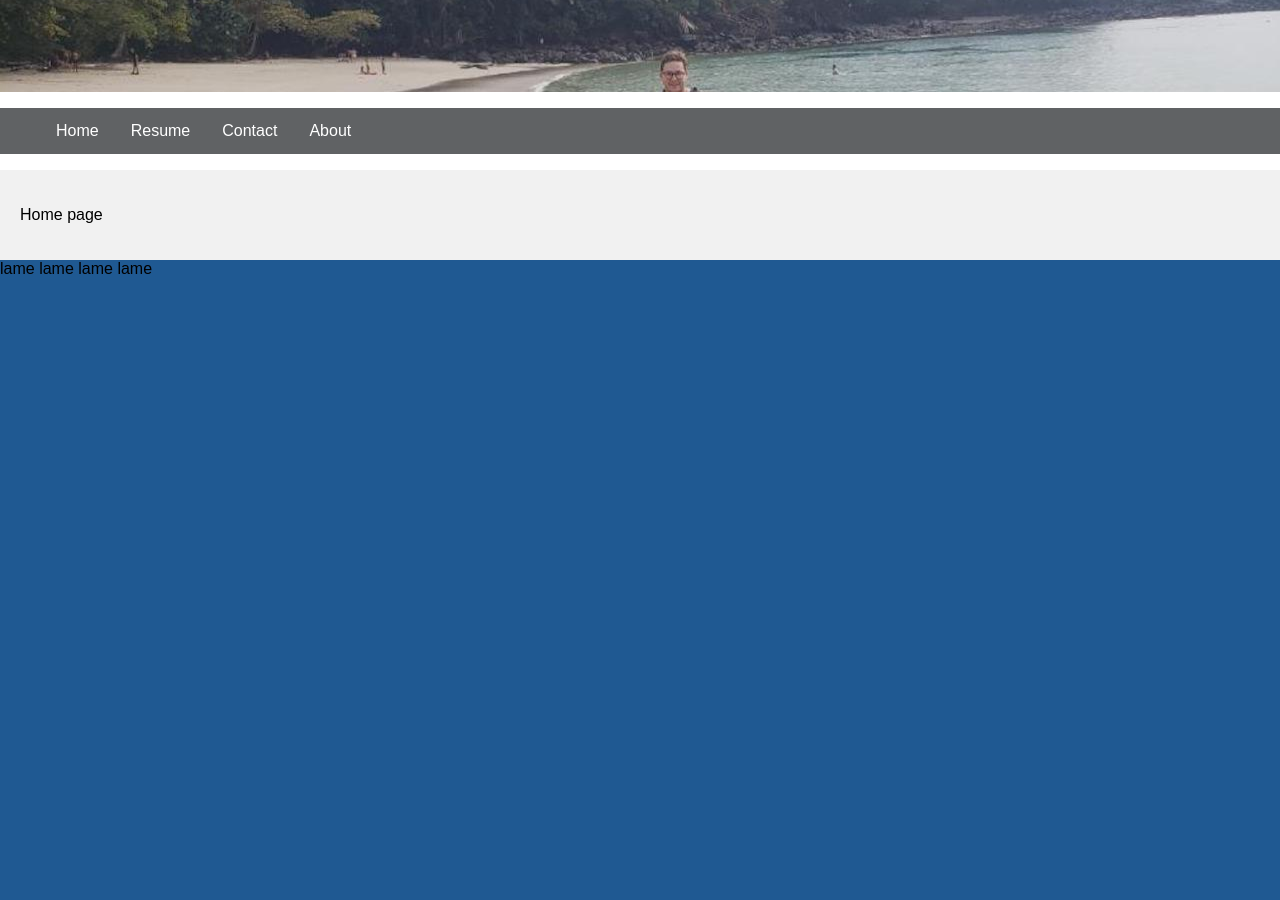
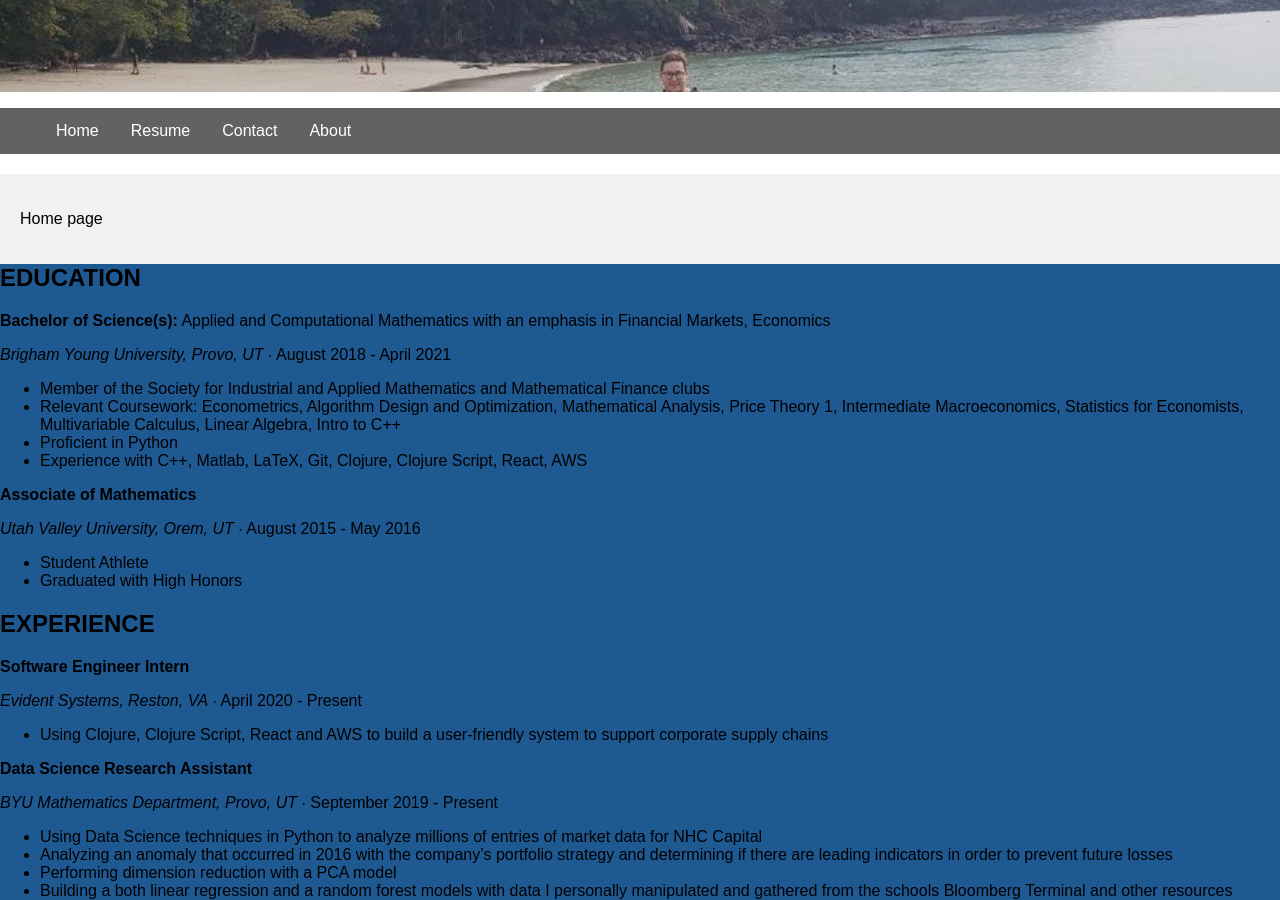
Before and after one commit to layniecalderwood/coryrhunter.com, a Jekyll site: the page built from index.md, in a window 1280 px wide and 900 px high, scrolled down 220 px. Built offline with Jekyll 4.4.1, drawn with Linux system fonts in a browser that asks for light colours; our own code applies the rules of GitHub Pages for plain Markdown files; some of the changed text lies outside the part shown.

Commit message:
let's see here

```diff
--- a/_layouts/default.html
+++ b/_layouts/default.html
@@ -113,12 +113,88 @@ footer {
 </article></a>
 
 <a id="resume"><section class="fwh-slide">
-   <p> lame lame lame lame </p>
+   <p>
+     {{ "<h2>EDUCATION</h2>
+
+   **Bachelor of Science(s):** Applied and Computational Mathematics with an emphasis in Financial Markets, Economics
+
+   *Brigham Young University, Provo, UT* ∙ August 2018 - April 2021
+   <ul>
+      <li>Member of the Society for Industrial and Applied Mathematics and Mathematical Finance clubs</li>
+      <li>Relevant Coursework: Econometrics, Algorithm Design and Optimization, Mathematical Analysis, Price Theory 1, Intermediate Macroeconomics, Statistics for Economists, Multivariable Calculus, Linear Algebra, Intro to C++</li>
+      <li>Proficient in Python</li>
+      <li>Experience with C++, Matlab, LaTeX, Git, Clojure, Clojure Script, React, AWS</li>
+</ul>
+   **Associate of Mathematics**
+
+   *Utah Valley University, Orem, UT* ∙ August 2015 - May 2016
+   <ul>
+      <li>Student Athlete</li>
+      <li>Graduated with High Honors</li>
+    </ul>
+
+   <h2>EXPERIENCE</h2>
+
+   **Software Engineer Intern**
+
+   *Evident Systems, Reston, VA* ∙ April 2020 - Present
+   <ul>
+      <li>Using Clojure, Clojure Script, React and AWS to build a user-friendly system to support corporate supply chains</li>
+    </ul>
+   **Data Science Research Assistant**
+
+   *BYU Mathematics Department, Provo, UT* ∙ September 2019 - Present
+   <ul>
+      <li>Using Data Science techniques in Python to analyze millions of entries of market data for NHC Capital</li>
+      <li>Analyzing an anomaly that occurred in 2016 with the company’s portfolio strategy and determining if there   are leading indicators in order to prevent future losses</li>
+      <li>Performing dimension reduction with a PCA model</li>
+      <li>Building a both linear regression and a random forest models with data I personally manipulated and gathered from the schools Bloomberg Terminal and other resources</li>
+   </ul>
+
+   **Python Research Assistant**
+
+   *BYU Economics Department, Provo, UT* ∙ May 2019 - September 2019
+  <ul>
+      <li>Collaborated with a team for the Computer Vision aspect of the project that is aimed at using Python to more efficiently analyze census records for FamilySearch and gravestones for BillionGraves</li>
+      <li>Packages used: Pandas, Selenium, BeautifulSoup, NumPy, CV, CV2, OS, Sys, Glob</li>
+      <li>Personally wrote and ran scripts for scraping images using Selenium Webdriver</li>
+      <li>Used Unix terminal to access and run code on the school’s super computer</li>
+      <li>Converted code meant for a single image into code that runs on millions of images</li>
+   </ul>
+
+   **Project Intern**
+
+   *WhamAds, Provo, UT* ∙ January 2019 - April 2019
+   <ul>
+     <li>Member of an intern project that analyzed the company and identified flaws in the business model</li>
+     <li>As the Company Liaison I relayed these challenges and established communication that developed and implemented ideas to improve the company</li>
+     <li>Worked with the backend-software developers to improve the user interface of the company’s website</li>
+     <li>During the project we were able to take their website from less than 10 ads to over 1500</li>
+   </ul>
+
+   <h2>CLASSES COMPLETED BEFORE 2020</h2>
+
+   | | **Applied Math Junior Core Classes (Python Based Mathematics)** | |
+   |:------------:|:------------:|:------------:|
+   | SQL | Gradient Descent | Q-Learning |
+   | Thompson sampling | A/B Testing	Machine Learning |   Krylov subspaces |
+   | Fourier analysis | Singular Value Decomposition | Wavelets	Markov Decision Processes |
+   | Numerical Optimization | Numerical Linear Algebra | Data Structures |
+   | Unix Shell | Machine Learning for Economists | Industrial Organization |
+
+   <h2>PERSONAL PROJECTS</h2>
+
+   **Reddit Bot**
+   <ul>
+     <li>Created a Python Script that registers whenever a post is made on a given subreddit and comments an appropriate response.</li>
+   </ul> "| markdownify }}
+ </p>
 
  </section></a>
 
  <a id="contact"><section class="fwh-slide fwh-slide--bg-grey">
-   <p> {{ "[559-974-5374](tel:5599745374) ∙ <coryhunter.byu@gmail.com> ∙ [LinkedIn](https://linkedin.com/in/coryrhunter)" | markdownify }} </p>
+   <p> {{ "[559-974-5374](tel:5599745374) ∙ <coryhunter.byu@gmail.com> ∙ [LinkedIn](https://linkedin.com/in/coryrhunter)" | markdownify }}
+   </p>
  </section></a>
 
 
```
